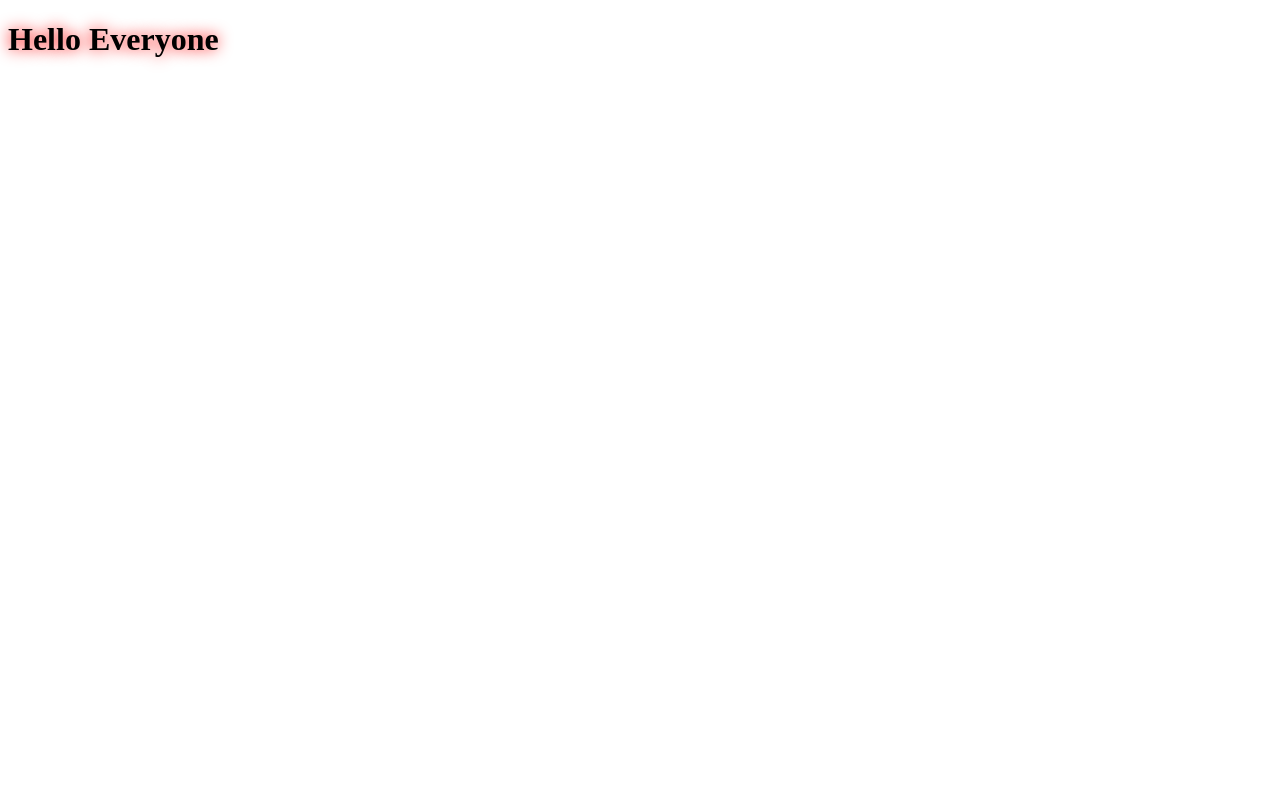
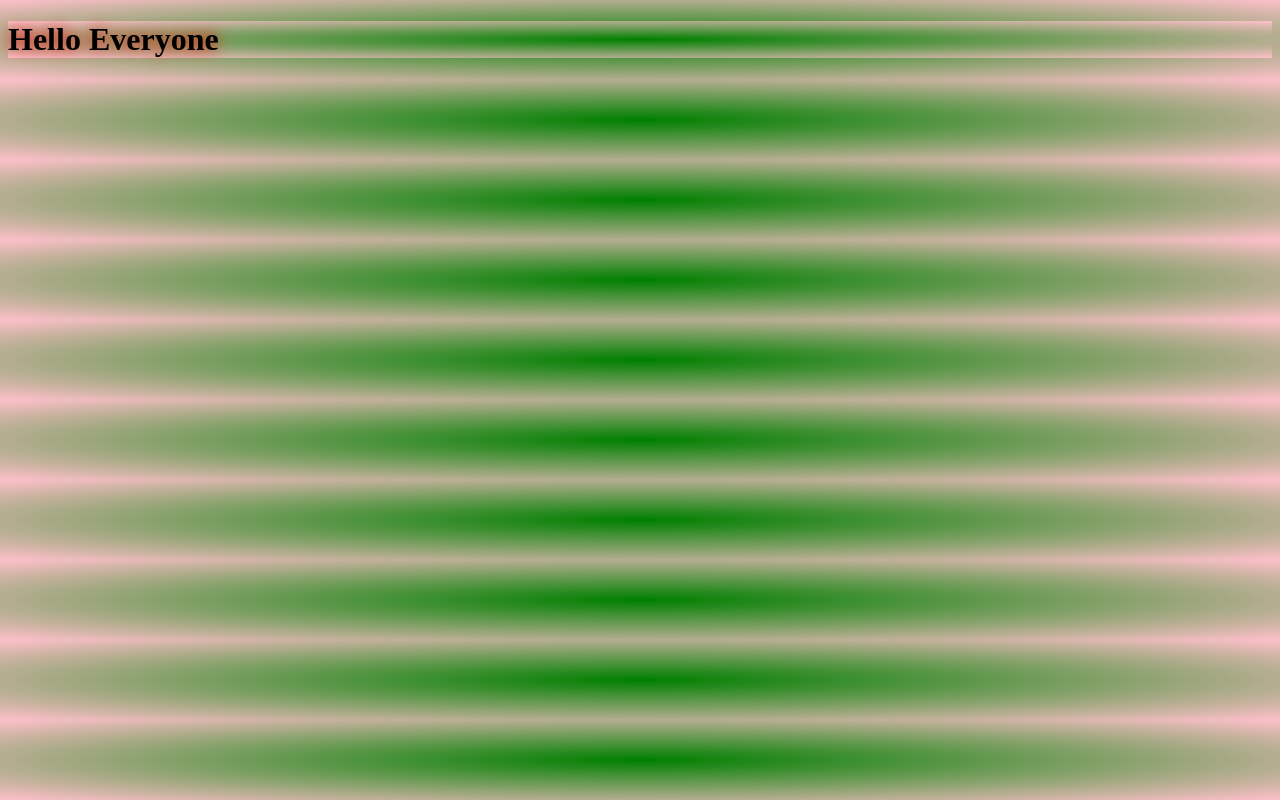
Before and after one commit to ayushsrivastava-01/trial-version, a plain HTML site: page index.html in a window 1280 px wide. Drawn offline with Linux system fonts and the light colour scheme.

Commit message:
Added some css

```diff
--- a/index.html
+++ b/index.html
@@ -3,9 +3,10 @@
 <head>
     <meta charset="UTF-8">
     <meta name="viewport" content="width=device-width, initial-scale=1.0">
+    <link rel="stylesheet" href="style.css">
     <title>Git & GitHub Demo</title>
 </head>
 <body>
-    <h1 style="text-shadow: 0 0 15px red;">Hello Everyone</h1>
+    <h1>Hello Everyone</h1>
 </body>
 </html>
--- /dev/null
+++ b/style.css
@@ -0,0 +1,6 @@
+*{
+    background: radial-gradient(green,pink);
+}
+h1{
+    text-shadow: 0 0 15px red;
+}
```
